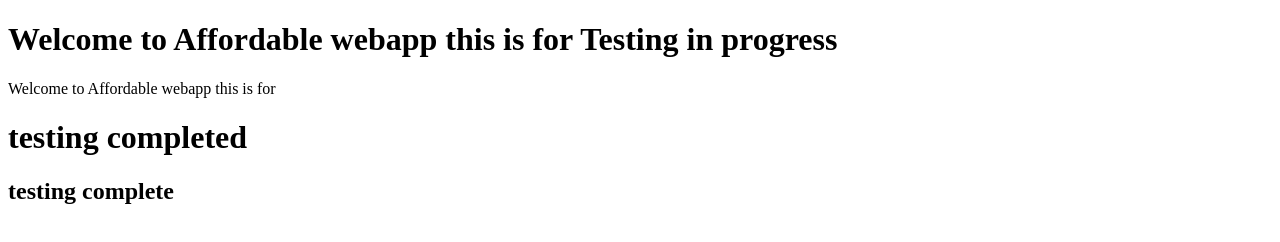
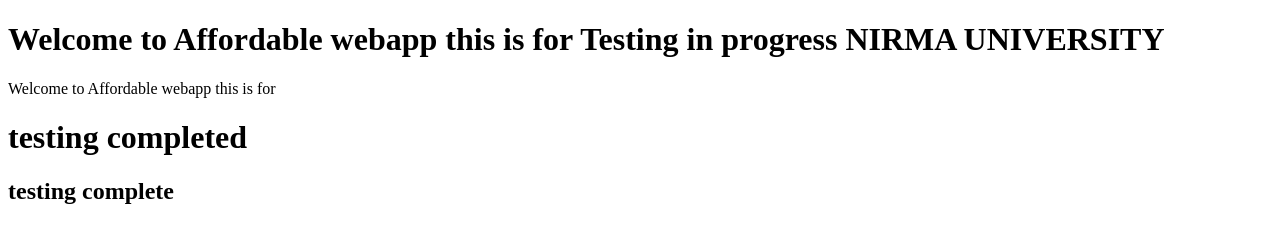
Before and after one commit to vineeshkn/nirmatest, a plain HTML site: page index.html in a window 1280 px wide. Drawn offline with Linux system fonts and the light colour scheme.

Commit message:
Update index.html

```diff
--- a/index.html
+++ b/index.html
@@ -4,7 +4,7 @@
         <title>Example affordable web this is for Nirma</title>
     </head>
     <body>
-        <h1>Welcome to Affordable webapp this is for Testing in progress</h1>
+        <h1>Welcome to Affordable webapp this is for Testing in progress NIRMA UNIVERSITY</h1>
         <p>Welcome to Affordable  webapp this is for </p>
         <h1>testing completed </h1>
 	<h2> testing complete </h2>
```
